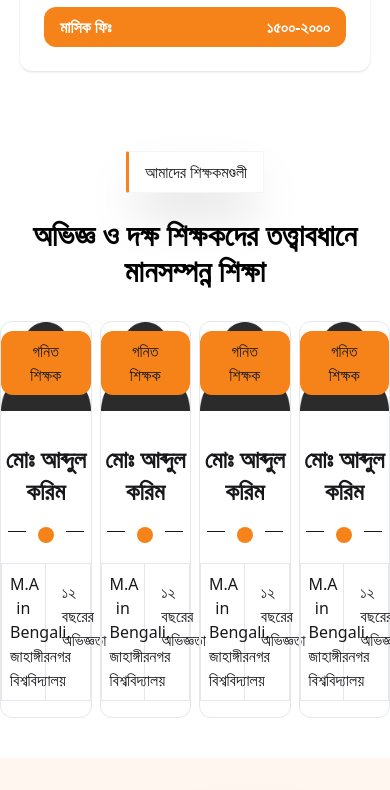
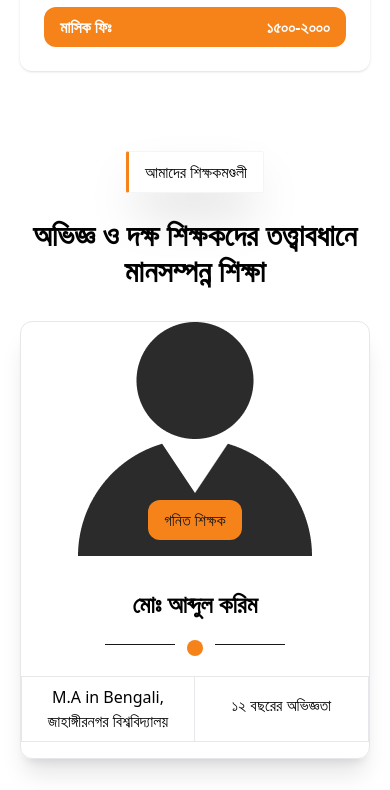
Before and after one commit to coders-rabbi/Bright_Academic_Care, a React (Vite) app: page / in a window 390 px wide. Shown: the part 4430-5220 px from the top of the page. Built offline with nearby package versions, Linux system fonts and the light colour scheme.

Commit message:
course section responsive done

```diff
--- a/src/Pages/Home/Instructor.jsx
+++ b/src/Pages/Home/Instructor.jsx
@@ -3,20 +3,19 @@ import teacher from '../../assets/teacher.png'
 
 const Instructor = () => {
     return (
-        <div className='py-10 text-center '>
-            <p className='border bg-white border-[#F5F5F5] rounded-xs shadow-2xl inline-block py-2 px-4 border-l-3 border-l-[#F68319] mb-2'>আমাদের শিক্ষকমণ্ডলী</p>
+        <div className='py-10 text-center bg-white'>
+            <p className='border bg-white border-[#F5F5F5] rounded-xs shadow-2xl inline-block py-2 px-4 border-l-3 border-l-[#F68319] mb-2 text-black'>আমাদের শিক্ষকমণ্ডলী</p>
             <p className='text-3xl font-semibold mt-4 text-black'>অভিজ্ঞ ও দক্ষ শিক্ষকদের তত্ত্বাবধানে মানসম্পন্ন শিক্ষা</p>
 
             {/* course card section */}
-
-            <div className='flex justify-center gap-2 mt-8'>
-                <div className='w-[24%] text-center border border-gray-200 rounded-xl pb-4'>
+            <div className='xl:flex justify-center gap-2 mt-8'>
+                <div className='xl:w-[24%] text-center border border-gray-200 rounded-xl pb-4 mx-5 shadow-xl mt-8 xl:mt-0'>
                     <figure className='relative flex justify-center'>
                         <img src={teacher} alt="" />
                         <h1 className='absolute bottom-4 bg-[#F68319] px-4 py-2 rounded-xl'>গনিত শিক্ষক</h1>
                     </figure>
                     <div className='mt-8'>
-                        <h1 className='text-2xl font-semibold'>
+                        <h1 className='text-2xl text-black font-semibold'>
                             মোঃ আব্দুল করিম
                         </h1>
                         <div className='flex items-center justify-center gap-3 mt-5'>
@@ -26,28 +25,27 @@ const Instructor = () => {
                             <hr className='h-2 w-[20%]' />
                         </div>
                         <div className="grid grid-cols-2 border border-gray-200 max-w-md mt-5 ">
-                            <div className="p-2 border-r-1 border-gray-200">
+                            <div className="text-black p-2 border-r-1 border-gray-200">
                                 <p>
                                     M.A in Bengali,<br />
                                     জাহাঙ্গীরনগর বিশ্ববিদ্যালয়
                                 </p>
                             </div>
 
-                            <div className="p-4">
+                            <div className="text-black p-4">
                                 <p>১২ বছরের অভিজ্ঞতা</p>
                             </div>
                         </div>
 
                     </div>
                 </div>
-
-                <div className='w-[24%] text-center border border-gray-200 rounded-xl pb-4'>
+                <div className='xl:w-[24%] text-center border border-gray-200 rounded-xl pb-4 mx-5 shadow-xl mt-8 xl:mt-0'>
                     <figure className='relative flex justify-center'>
                         <img src={teacher} alt="" />
                         <h1 className='absolute bottom-4 bg-[#F68319] px-4 py-2 rounded-xl'>গনিত শিক্ষক</h1>
                     </figure>
                     <div className='mt-8'>
-                        <h1 className='text-2xl font-semibold'>
+                        <h1 className='text-2xl text-black font-semibold'>
                             মোঃ আব্দুল করিম
                         </h1>
                         <div className='flex items-center justify-center gap-3 mt-5'>
@@ -57,28 +55,27 @@ const Instructor = () => {
                             <hr className='h-2 w-[20%]' />
                         </div>
                         <div className="grid grid-cols-2 border border-gray-200 max-w-md mt-5 ">
-                            <div className="p-2 border-r-1 border-gray-200">
+                            <div className="text-black p-2 border-r-1 border-gray-200">
                                 <p>
                                     M.A in Bengali,<br />
                                     জাহাঙ্গীরনগর বিশ্ববিদ্যালয়
                                 </p>
                             </div>
 
-                            <div className="p-4">
+                            <div className="text-black p-4">
                                 <p>১২ বছরের অভিজ্ঞতা</p>
                             </div>
                         </div>
 
                     </div>
                 </div>
-
-                <div className='w-[24%] text-center border border-gray-200 rounded-xl pb-4'>
+                <div className='xl:w-[24%] text-center border border-gray-200 rounded-xl pb-4 mx-5 shadow-xl mt-8 xl:mt-0'>
                     <figure className='relative flex justify-center'>
                         <img src={teacher} alt="" />
                         <h1 className='absolute bottom-4 bg-[#F68319] px-4 py-2 rounded-xl'>গনিত শিক্ষক</h1>
                     </figure>
                     <div className='mt-8'>
-                        <h1 className='text-2xl font-semibold'>
+                        <h1 className='text-2xl text-black font-semibold'>
                             মোঃ আব্দুল করিম
                         </h1>
                         <div className='flex items-center justify-center gap-3 mt-5'>
@@ -88,28 +85,27 @@ const Instructor = () => {
                             <hr className='h-2 w-[20%]' />
                         </div>
                         <div className="grid grid-cols-2 border border-gray-200 max-w-md mt-5 ">
-                            <div className="p-2 border-r-1 border-gray-200">
+                            <div className="text-black p-2 border-r-1 border-gray-200">
                                 <p>
                                     M.A in Bengali,<br />
                                     জাহাঙ্গীরনগর বিশ্ববিদ্যালয়
                                 </p>
                             </div>
 
-                            <div className="p-4">
+                            <div className="text-black p-4">
                                 <p>১২ বছরের অভিজ্ঞতা</p>
                             </div>
                         </div>
 
                     </div>
                 </div>
-
-                <div className='w-[24%] text-center border border-gray-200 rounded-xl pb-4'>
+                <div className='xl:w-[24%] text-center border border-gray-200 rounded-xl pb-4 mx-5 shadow-xl mt-8 xl:mt-0'>
                     <figure className='relative flex justify-center'>
                         <img src={teacher} alt="" />
                         <h1 className='absolute bottom-4 bg-[#F68319] px-4 py-2 rounded-xl'>গনিত শিক্ষক</h1>
                     </figure>
                     <div className='mt-8'>
-                        <h1 className='text-2xl font-semibold'>
+                        <h1 className='text-2xl text-black font-semibold'>
                             মোঃ আব্দুল করিম
                         </h1>
                         <div className='flex items-center justify-center gap-3 mt-5'>
@@ -119,20 +115,21 @@ const Instructor = () => {
                             <hr className='h-2 w-[20%]' />
                         </div>
                         <div className="grid grid-cols-2 border border-gray-200 max-w-md mt-5 ">
-                            <div className="p-2 border-r-1 border-gray-200">
+                            <div className="text-black p-2 border-r-1 border-gray-200">
                                 <p>
                                     M.A in Bengali,<br />
                                     জাহাঙ্গীরনগর বিশ্ববিদ্যালয়
                                 </p>
                             </div>
 
-                            <div className="p-4">
+                            <div className="text-black p-4">
                                 <p>১২ বছরের অভিজ্ঞতা</p>
                             </div>
                         </div>
 
                     </div>
                 </div>
+
             </div>
         </div>
     );
```
